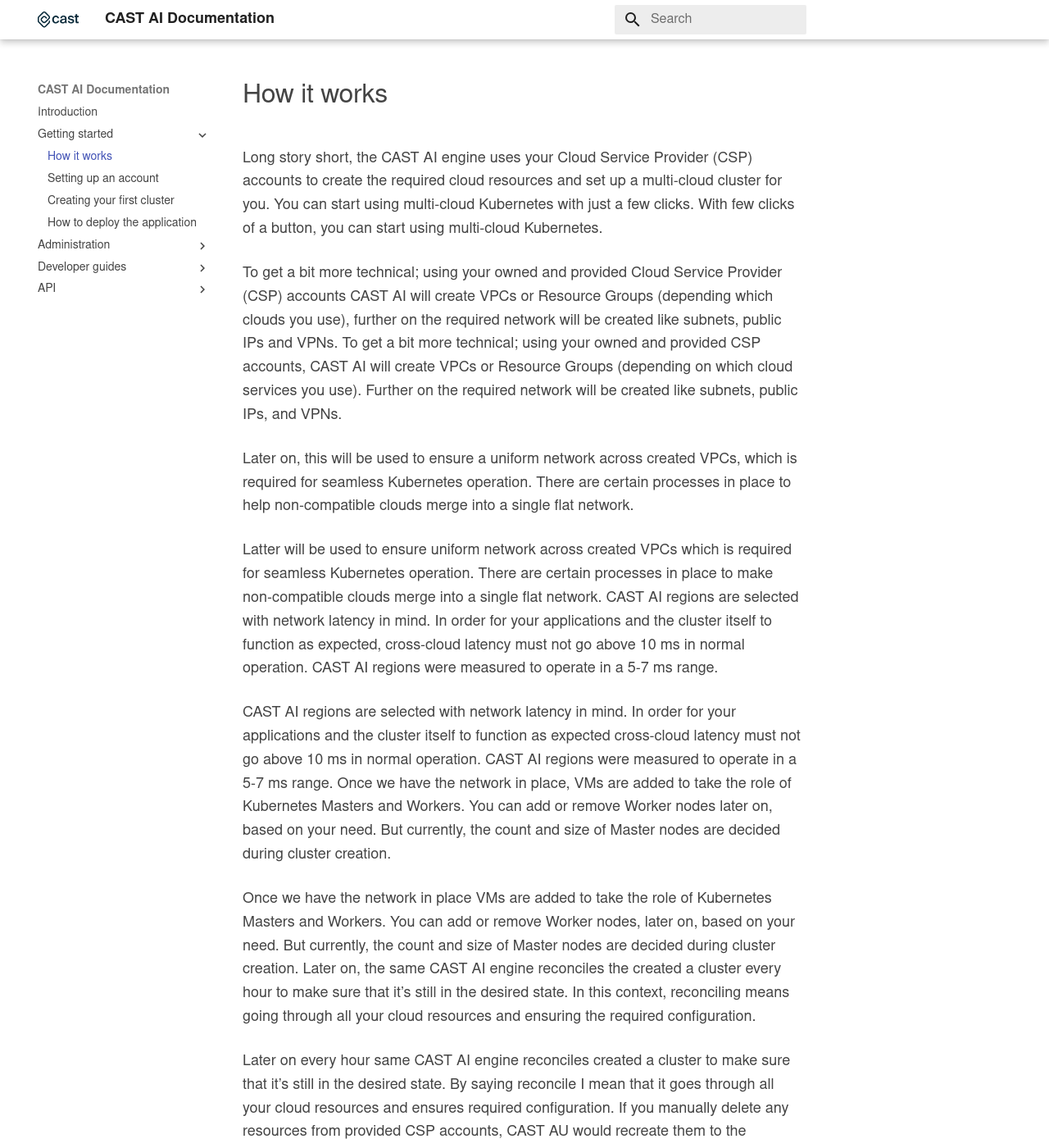
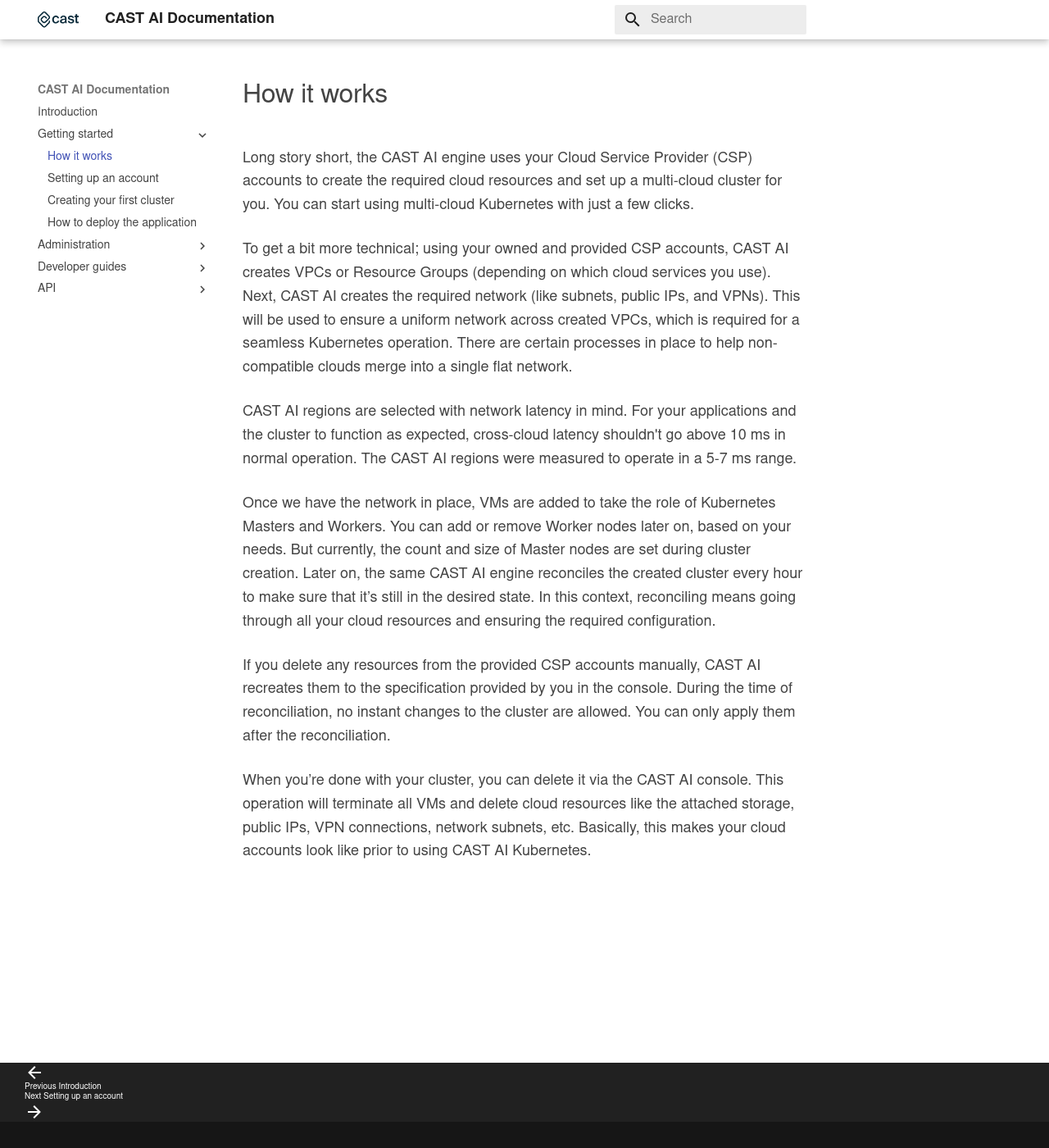
Before and after one commit to castai/docs, an MkDocs documentation site: the page built from docs/getting-started/how-it-works.md, in a window 1280 px wide and 1400 px high. Shown: the whole window at 82% size. Built offline with MkDocs 1.6.1 and Material for MkDocs 9.7.7, drawn with Linux system fonts in a browser that asks for light colours; some web fonts are replaced; some of the changed text lies outside the part shown.

Commit message:
Fixing duplicates in how it works section (#13)
* Fixing duplicates in how it works section

* Linter fix trailing slashes

* Update how-it-works.md

Co-authored-by: arouyan <72910596+arouyan@users.noreply.github.com>

```diff
--- a/docs/getting-started/how-it-works.md
+++ b/docs/getting-started/how-it-works.md
@@ -2,48 +2,26 @@
 
 Long story short, the CAST AI engine uses your Cloud Service Provider (CSP) accounts to create the required cloud
 resources and set up a multi-cloud cluster for you. You can start using multi-cloud Kubernetes with just a few clicks.
-With few clicks of a button, you can start using multi-cloud Kubernetes.
 
-To get a bit more technical; using your owned and provided Cloud Service Provider (CSP) accounts CAST AI will create
-VPCs or Resource Groups (depending which clouds you use), further on the required network will be created like subnets,
-public IPs and VPNs.  To get a bit more technical; using your owned and provided CSP accounts, CAST AI will create VPCs
-or Resource Groups (depending on which cloud services you use). Further on the required network will be created like
-subnets, public IPs, and VPNs.
-
-Later on, this will be used to ensure a uniform network across created VPCs, which is required for seamless Kubernetes
+To get a bit more technical; using your owned and provided CSP accounts, CAST AI creates VPCs
+or Resource Groups (depending on which cloud services you use). Next, CAST AI creates the required network (like
+subnets, public IPs, and VPNs). This will be used to ensure a uniform network across created VPCs, which is required for a seamless Kubernetes
 operation. There are certain processes in place to help non-compatible clouds merge into a single flat network.
 
-Latter will be used to ensure uniform network across created VPCs which is required for seamless Kubernetes operation.
-There are certain processes in place to make non-compatible clouds merge into a single flat network. CAST AI regions
-are selected with network latency in mind. In order for your applications and the cluster itself to function as
-expected, cross-cloud latency must not go above 10 ms in normal operation. CAST AI regions were measured to operate in a
-5-7 ms range.
+CAST AI regions are selected with network latency in mind. For your applications and the cluster to
+function as expected, cross-cloud latency shouldn't go above 10 ms in normal operation. The CAST AI regions were measured to
+operate in a 5-7 ms range.
 
-CAST AI regions are selected with network latency in mind. In order for your applications and the cluster itself to
-function as expected cross-cloud latency must not go above 10 ms in normal operation. CAST AI regions were measured to
-operate in a 5-7 ms range. Once we have the network in place, VMs are added to take the role of Kubernetes Masters and
-Workers. You can add or remove Worker nodes later on, based on your need. But currently, the count and size of Master
-nodes are decided during cluster creation.
-
-Once we have the network in place VMs are added to take the role of Kubernetes Masters and Workers. You can add or
-remove Worker nodes, later on, based on your need. But currently, the count and size of Master nodes are decided during
-cluster creation. Later on, the same CAST AI engine reconciles the created a cluster every hour to make sure that it’s
+Once we have the network in place, VMs are added to take the role of Kubernetes Masters and Workers. You can add or
+remove Worker nodes later on, based on your needs. But currently, the count and size of Master nodes are set during
+cluster creation. Later on, the same CAST AI engine reconciles the created cluster every hour to make sure that it’s
 still in the desired state. In this context, reconciling means going through all your cloud resources and ensuring the
 required configuration.
 
-Later on every hour same CAST AI engine reconciles created a cluster to make sure that it’s still in the desired state.
-By saying reconcile I mean that it goes through all your cloud resources and ensures required configuration. If you
-manually delete any resources from provided CSP accounts, CAST AU would recreate them to the specification provided by
-you in the console. During the time of reconciliation, no instant changes to the cluster are allowed. You can only apply
-them after the reconciliation.
+If you delete any resources from the provided CSP accounts manually, CAST AI recreates them to the specification
+provided by you in the console. During the time of reconciliation, no instant changes to the cluster are allowed. You
+can only apply them after the reconciliation.
 
-if you would manually delete any resources from provided CSP accounts we would recreate them to the specification
-provided by you in CAST AI console. During the time of reconciliation, no instant changes to the cluster will be
-allowed. They can be applied after the reconciliation. When you’re done with your cluster, you can delete it via the
-CAST AI console. This operation will terminate all VMs and delete cloud resources like attached storage, public IPs, VPN
-connections, network subnets, etc. Basically, this makes your cloud accounts look like prior to using
-CAST AI Kubernetes.
-
-When you’re done with your cluster, you can delete it via the CAST AI console. This operation will terminate all VMs and
-delete cloud resources like attached storage, public IPs, VPN connections, network subnets, etc. Basically, this makes
-your cloud accounts look like prior to using CAST AI Kubernetes.
+When you’re done with your cluster, you can delete it via the CAST AI console. This operation will terminate all VMs
+and delete cloud resources like the attached storage, public IPs, VPN connections, network subnets, etc. Basically, this
+makes your cloud accounts look like prior to using CAST AI Kubernetes.
```
